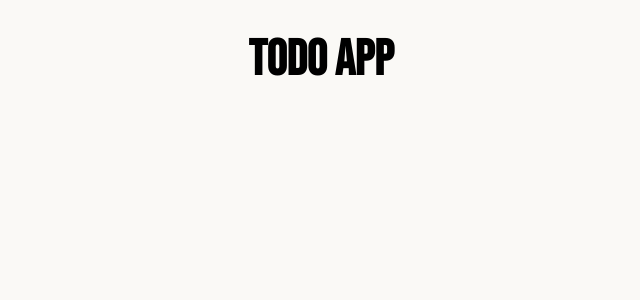
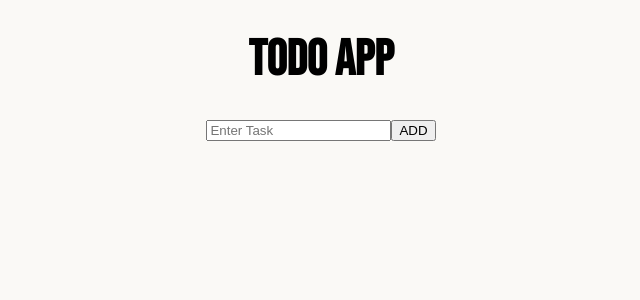
Before and after one commit to ErikYSH/todo-app, a React (Create React App) app: page / in a window 1280 px wide. Shown: the top 300 px of the page, without its empty margins (319-959 px from the left). Built offline with nearby package versions, Linux system fonts and the light colour scheme.

Commit message:
added Input form & todo component

```diff
--- a/src/App.tsx
+++ b/src/App.tsx
@@ -1,12 +1,27 @@
-import React from 'react';
-import './App.css';
+import React, { FormEventHandler, useState } from "react";
+import "./App.css";
+import InputForm from "./component/InputForm";
+import { TodoList } from "./component/TodoList";
 
-function App() {
+const App: React.FC = () => {
+  const [task, setTask] = useState<string>("");
+  const [taskList, setTaskList] = useState<TodoList[]>([]);
+
+  const handleSubmit = (e: React.FormEvent<EventTarget>) => {
+    e.preventDefault();
+    if (task) {
+      setTaskList([...taskList, {id:Date.now(), task, isComplete:false}])
+      setTask("")
+    }
+  };
+
+  console.log(taskList)
   return (
     <div className="App">
-      <h1 className='header'>Todo App</h1>
+      <h1 className="header">Todo App</h1>
+      <InputForm task={task} setTask={setTask} handleSubmit={handleSubmit} />
     </div>
   );
-}
+};
 
 export default App;
--- /dev/null
+++ b/src/component/InputForm/index.tsx
@@ -0,0 +1,23 @@
+import React from "react";
+
+interface Props {
+  task: string;
+  setTask: React.Dispatch<React.SetStateAction<string>>;
+  handleSubmit: (e:React.FormEvent) => void;
+}
+
+const InputForm = ({ task, setTask, handleSubmit }: Props) => {
+  return (
+    <form action="" onSubmit={(e)=> {handleSubmit(e)}}>
+      <input
+        type="text"
+        value={task}
+        onChange={(e) => setTask(e.target.value)}
+        placeholder="Enter Task"
+      />
+      <button type="submit">ADD</button>
+    </form>
+  );
+};
+
+export default InputForm;
--- /dev/null
+++ b/src/component/TodoList/index.tsx
@@ -0,0 +1,5 @@
+export interface TodoList {
+    id: number;
+    task: string;
+    isComplete : boolean
+}
```
